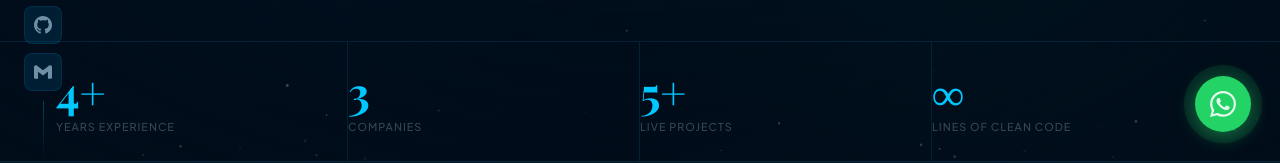
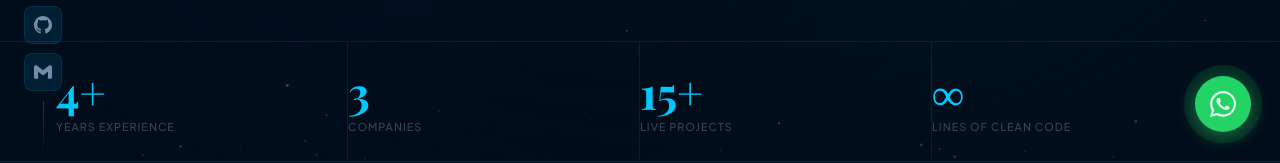
Before and after one commit to saukatali5200/saukataliportfolio, a Next.js app: page / in a window 1280 px wide. Shown: the part 639-802 px from the top of the page. Built offline with nearby package versions, Linux system fonts and the light colour scheme; a web font is replaced by a local one.

Commit message:
Update email and live projects count in portfolio data

```diff
--- a/src/data/portfolio.ts
+++ b/src/data/portfolio.ts
@@ -2,7 +2,7 @@ export const PORTFOLIO_DATA = {
   name: 'Raseed Saukat Ali',
   title: 'Full-Stack Web Developer',
   location: 'Jaipur, India',
-  email: 'raseedsaukatali@gmail.com',
+  email: 'saukatali@gmail.com',
   phone: '+91 9694929317',
   linkedin: 'https://www.linkedin.com/in/saukatali5200',
   github: 'https://github.com/saukatali5200',
@@ -17,7 +17,7 @@ export const PORTFOLIO_DATA = {
   stats: [
     { number: '4+', label: 'Years Experience' },
     { number: '3', label: 'Companies' },
-    { number: '5+', label: 'Live Projects' },
+    { number: '15+', label: 'Live Projects' },
     { number: '∞', label: 'Lines of Clean Code' },
   ],
   skills: [
```
